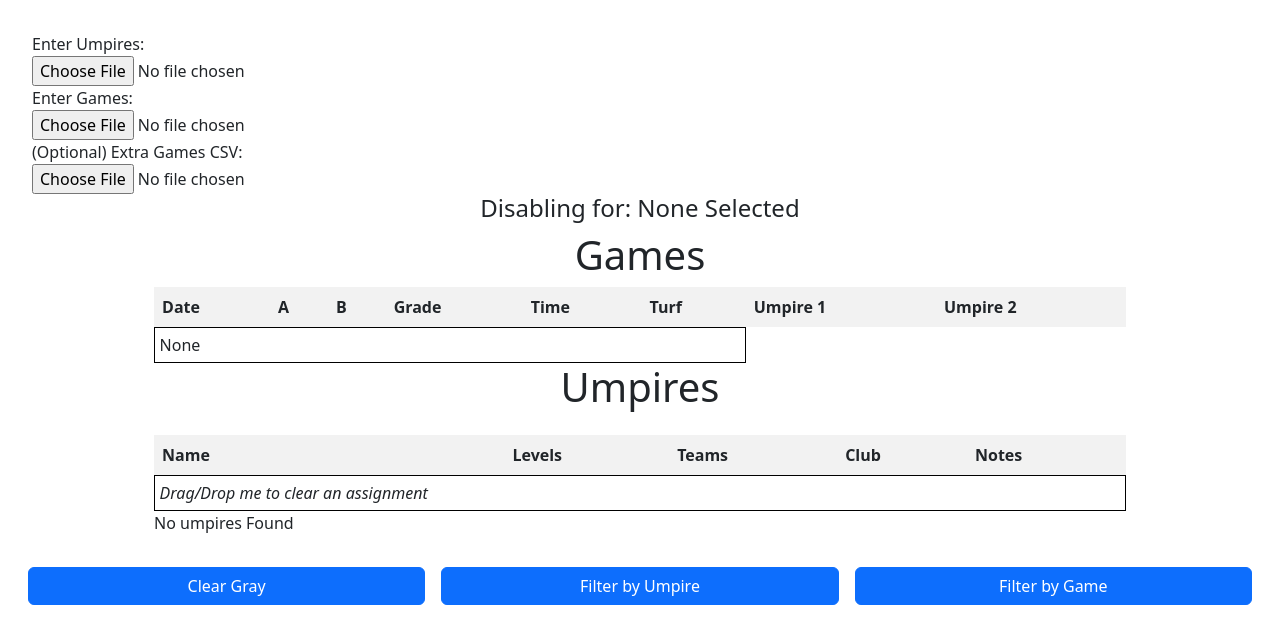
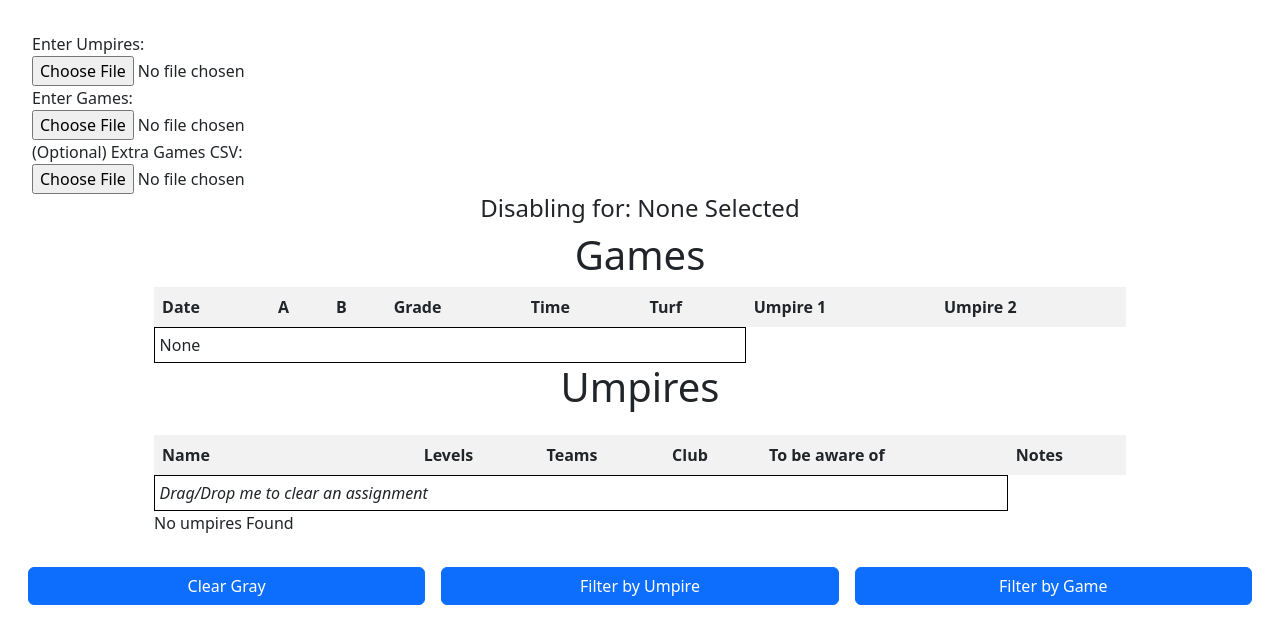
Before and after one commit to Skwangles/openUmpireAssigner, a React (Create React App) app: page / in a window 1280 px wide. Shown: the top 644 px of the page. Built offline with nearby package versions, Linux system fonts and the light colour scheme.

Commit message:
To be aware of column

```diff
--- a/src/Umpires.js
+++ b/src/Umpires.js
@@ -39,6 +39,7 @@ const handleDragStartOfEmpty = (event) => {
           <th>Levels</th>
           <th>Teams</th>
           <th>Club</th>
+          <th>To be aware of</th>
           <th>Notes</th>
         </tr>
       </thead>
```
